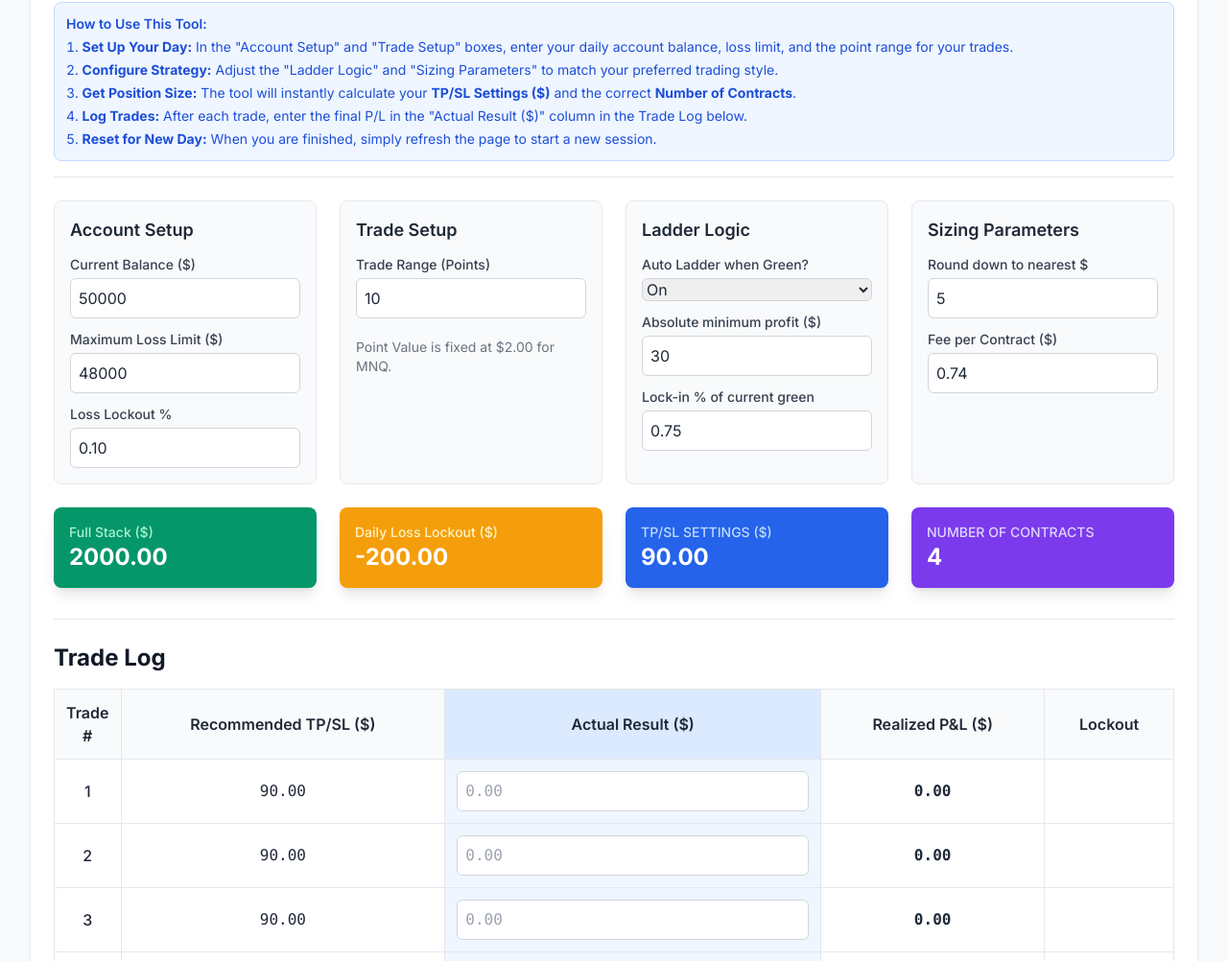
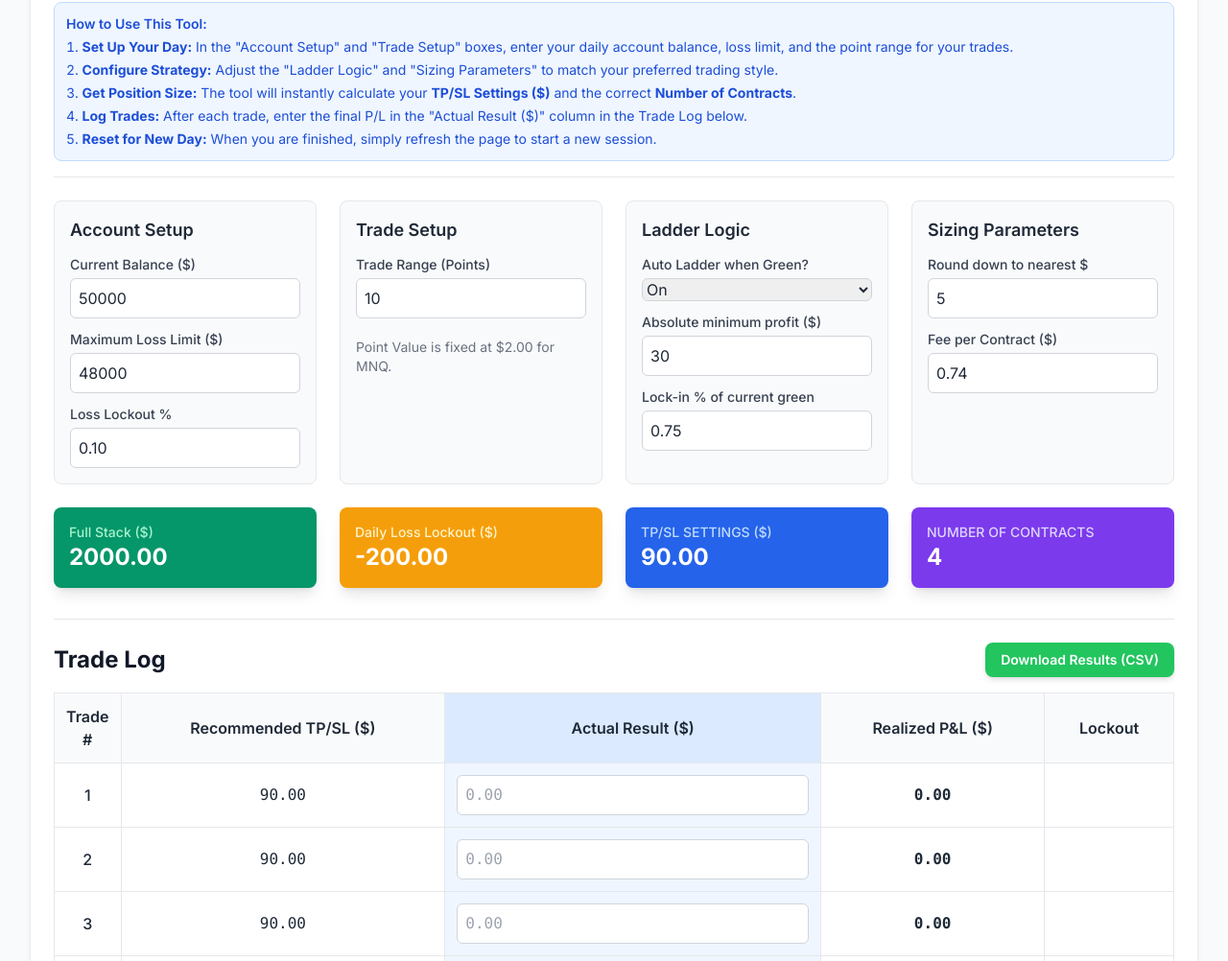
Before and after one commit to 20MT/wagering-and-contract-sizer, a plain HTML site: page index.html in a window 1280 px wide. Shown: the part 98-1100 px from the top of the page at 96% size. Drawn offline with nearby package versions, Linux system fonts and the light colour scheme.

Commit message:
Update index.html
Added an export option

```diff
--- a/index.html
+++ b/index.html
@@ -145,9 +145,17 @@
         </div>
 
         <div class="mt-8 pt-6 border-t">
-             <h2 class="text-xl sm:text-2xl font-bold text-gray-900 mb-4">Trade Log</h2>
+             <div class="flex justify-between items-center mb-4">
+                 <h2 class="text-xl sm:text-2xl font-bold text-gray-900">Trade Log</h2>
+                 <button
+                     id="downloadCsvButton"
+                     onclick="exportTableToCSV()"
+                     class="bg-green-500 hover:bg-green-600 text-white font-semibold py-2 px-4 rounded-lg shadow-md transition duration-150 ease-in-out text-sm">
+                     Download Results (CSV)
+                 </button>
+             </div>
             <div class="overflow-x-auto">
-                <table class="min-w-full divide-y divide-gray-200 border">
+                <table class="min-w-full divide-y divide-gray-200 border" id="tradeLogTable">
                     <thead class="bg-gray-50">
                         <tr>
                             <th class="table-cell header-cell w-16">Trade #</th>
@@ -339,6 +347,67 @@
             calculateContracts();
         }
 
+
+        // --- NEW FUNCTION TO EXPORT TABLE TO CSV ---
+        function exportTableToCSV() {
+            const table = document.getElementById('tradeLogTable');
+            const rows = table.querySelectorAll('tr');
+            let csv = [];
+
+            // Loop through all rows (including header)
+            for (let i = 0; i < rows.length; i++) {
+                const row = rows[i];
+                const cols = row.querySelectorAll('td, th');
+                let rowData = [];
+
+                // Loop through all columns in the row
+                for (let j = 0; j < cols.length; j++) {
+                    const col = cols[j];
+                    let text = '';
+
+                    // Special handling for the Actual Result input field
+                    if (i > 0 && j === 2) {
+                        // Target the input field in the 'Actual Result ($)' column (j=2)
+                        const input = col.querySelector('input');
+                        text = input ? input.value : '';
+                    } else {
+                        // Use innerText for all other cells (including headers)
+                        text = col.innerText.trim();
+                    }
+
+                    // Clean and escape text for CSV
+                    text = text.replace(/"/g, '""'); // Escape double quotes
+                    if (text.includes(',') || text.includes('\n') || text.includes('"')) {
+                        text = `"${text}"`; // Enclose if it contains delimiter, newline, or quotes
+                    }
+                    rowData.push(text);
+                }
+                csv.push(rowData.join(','));
+            }
+
+            const csvString = csv.join('\n');
+            const filename = `TradingLog_${new Date().toLocaleDateString('en-CA')}.csv`;
+
+            // Create a Blob and a temporary link to trigger the download
+            const blob = new Blob([csvString], { type: 'text/csv;charset=utf-8;' });
+            const link = document.createElement('a');
+
+            if (link.download !== undefined) {
+                const url = URL.createObjectURL(blob);
+                link.setAttribute('href', url);
+                link.setAttribute('download', filename);
+                link.style.visibility = 'hidden';
+                document.body.appendChild(link);
+                link.click();
+                document.body.removeChild(link);
+                URL.revokeObjectURL(url); // Clean up
+            } else {
+                // Fallback for older browsers
+                alert("Your browser does not support automatic downloads. Please copy the data manually.");
+            }
+        }
+        // --- END NEW FUNCTION ---
+
         function createTradeRows() {
             const tbody = document.getElementById('trade-rows');
             for (let i = 1; i <= NUM_TRADES; i++) {
```
